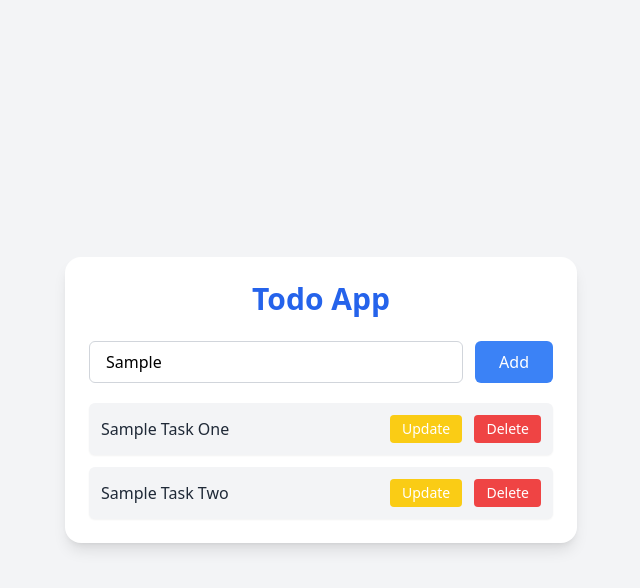
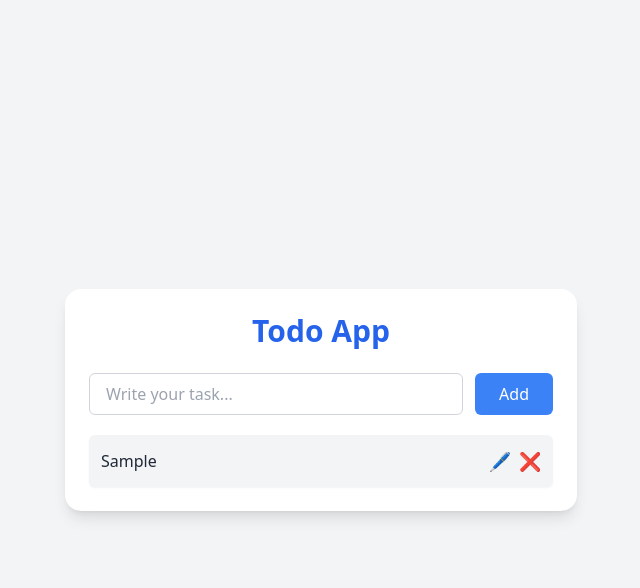
Before and after one commit to Muhammadharis277/gradaccelerate-todo-app, a plain HTML site: page index.html in a window 1280 px wide. Both pictures are taken after typing "Sample" into the empty fields and a click on the button "Add". Shown: the whole page, without its empty margins (319-959 px from the left). Drawn offline with nearby package versions, Linux system fonts and the light colour scheme.

Commit message:
Initial commit with functional todo app

```diff
--- a/index.html
+++ b/index.html
@@ -3,56 +3,36 @@
   <head>
     <meta charset="UTF-8" />
     <meta name="viewport" content="width=device-width, initial-scale=1.0" />
-    <title>Todo App UI</title>
+    <title>Todo App</title>
     <script src="https://cdn.tailwindcss.com"></script>
   </head>
   <body class="bg-gray-100 min-h-screen flex items-center justify-center px-4">
     <main class="bg-white p-6 rounded-2xl shadow-lg w-full max-w-lg">
       <header class="mb-6 text-center">
         <h1 class="text-3xl font-bold text-blue-600">Todo App</h1>
-        <p class="text-gray-500 text-sm"></p>
       </header>
 
-      <!-- Input Section -->
-      <section class="flex flex-col sm:flex-row gap-3 mb-5">
+      <!-- Form -->
+      <form id="taskForm" class="flex flex-col sm:flex-row gap-3 mb-5">
         <input
+          id="taskInput"
           type="text"
           placeholder="Write your task..."
           class="flex-1 border border-gray-300 rounded-md px-4 py-2 focus:outline-none focus:ring-2 focus:ring-blue-400"
         />
-        <button class="bg-blue-500 text-white px-6 py-2 rounded-md hover:bg-blue-600 transition">
+        <button
+          type="submit"
+          class="bg-blue-500 text-white px-6 py-2 rounded-md hover:bg-blue-600 transition"
+        >
           Add
         </button>
-      </section>
+      </form>
 
-      <!-- Display Container -->
-      <section id="task-container" class="space-y-3">
-        <!-- Task 1 -->
-        <article class="flex justify-between items-center p-3 bg-gray-100 rounded-md shadow-sm">
-          <span class="text-gray-800">Sample Task One</span>
-          <div class="space-x-2">
-            <button class="bg-yellow-400 text-white px-3 py-1 text-sm rounded hover:bg-yellow-500">
-              Update
-            </button>
-            <button class="bg-red-500 text-white px-3 py-1 text-sm rounded hover:bg-red-600">
-              Delete
-            </button>
-          </div>
-        </article>
+      <!-- Task list -->
+      <section id="taskList" class="space-y-3"></section>
+    </main>
 
-        <!-- Task 2 -->
-        <article class="flex justify-between items-center p-3 bg-gray-100 rounded-md shadow-sm">
-          <span class="text-gray-800">Sample Task Two</span>
-          <div class="space-x-2">
-            <button class="bg-yellow-400 text-white px-3 py-1 text-sm rounded hover:bg-yellow-500">
-              Update
-            </button>
-            <button class="bg-red-500 text-white px-3 py-1 text-sm rounded hover:bg-red-600">
-              Delete
-            </button>
-          </div>
-        </article>
-      </section>
-    </main>
+    <!-- Script -->
+    <script src="script.js"></script>
   </body>
 </html>
--- /dev/null
+++ b/script.js
@@ -0,0 +1,109 @@
+const form = document.getElementById("taskForm");
+const input = document.getElementById("taskInput");
+const taskList = document.getElementById("taskList");
+
+let tasks = JSON.parse(localStorage.getItem("tasks")) || [];
+
+function renderTasks() {
+  taskList.innerHTML = "";
+
+  tasks.forEach((task, index) => {
+    const li = document.createElement("li");
+    li.className =
+      "flex justify-between items-center p-3 bg-gray-100 rounded-md shadow-sm";
+
+    const taskContainer = document.createElement("div");
+    taskContainer.className = "flex-1";
+
+    const taskText = document.createElement("span");
+    taskText.textContent = task;
+    taskText.className = "text-gray-800";
+    taskContainer.appendChild(taskText);
+
+    const inputField = document.createElement("input");
+    inputField.value = task;
+    inputField.className =
+      "hidden w-full px-2 py-1 border rounded-md text-sm text-gray-700";
+    taskContainer.appendChild(inputField);
+
+    const buttonsDiv = document.createElement("div");
+    buttonsDiv.className = "space-x-2 flex-shrink-0";
+
+    // 🖊 Edit button
+    const editBtn = document.createElement("button");
+    editBtn.innerHTML = "🖊";
+    editBtn.title = "Edit";
+    editBtn.className =
+      "text-yellow-500 text-lg hover:text-yellow-600 transition";
+
+    // 💾 Save button
+    const saveBtn = document.createElement("button");
+    saveBtn.innerHTML = "💾";
+    saveBtn.title = "Save";
+    saveBtn.className =
+      "hidden text-green-500 text-lg hover:text-green-600 transition";
+
+    // ❌ Delete button
+    const deleteBtn = document.createElement("button");
+    deleteBtn.innerHTML = "❌";
+    deleteBtn.title = "Delete";
+    deleteBtn.className =
+      "text-red-500 text-lg hover:text-red-600 transition";
+
+    // Handle Edit
+    editBtn.addEventListener("click", () => {
+      taskText.classList.add("hidden");
+      inputField.classList.remove("hidden");
+      editBtn.classList.add("hidden");
+      saveBtn.classList.remove("hidden");
+      inputField.focus();
+    });
+
+    // Handle Save
+    saveBtn.addEventListener("click", () => {
+      const updatedValue = inputField.value.trim();
+      if (updatedValue !== "") {
+        tasks[index] = updatedValue;
+        updateStorageAndRender();
+      }
+    });
+
+    // Enter key to save
+    inputField.addEventListener("keydown", (e) => {
+      if (e.key === "Enter") {
+        saveBtn.click();
+      }
+    });
+
+    // Handle Delete
+    deleteBtn.addEventListener("click", () => {
+      tasks.splice(index, 1);
+      updateStorageAndRender();
+    });
+
+    buttonsDiv.appendChild(editBtn);
+    buttonsDiv.appendChild(saveBtn);
+    buttonsDiv.appendChild(deleteBtn);
+
+    li.appendChild(taskContainer);
+    li.appendChild(buttonsDiv);
+    taskList.appendChild(li);
+  });
+}
+
+function updateStorageAndRender() {
+  localStorage.setItem("tasks", JSON.stringify(tasks));
+  renderTasks();
+}
+
+form.addEventListener("submit", (e) => {
+  e.preventDefault();
+  const task = input.value.trim();
+  if (task !== "") {
+    tasks.push(task);
+    updateStorageAndRender();
+    input.value = "";
+  }
+});
+
+renderTasks();
```
